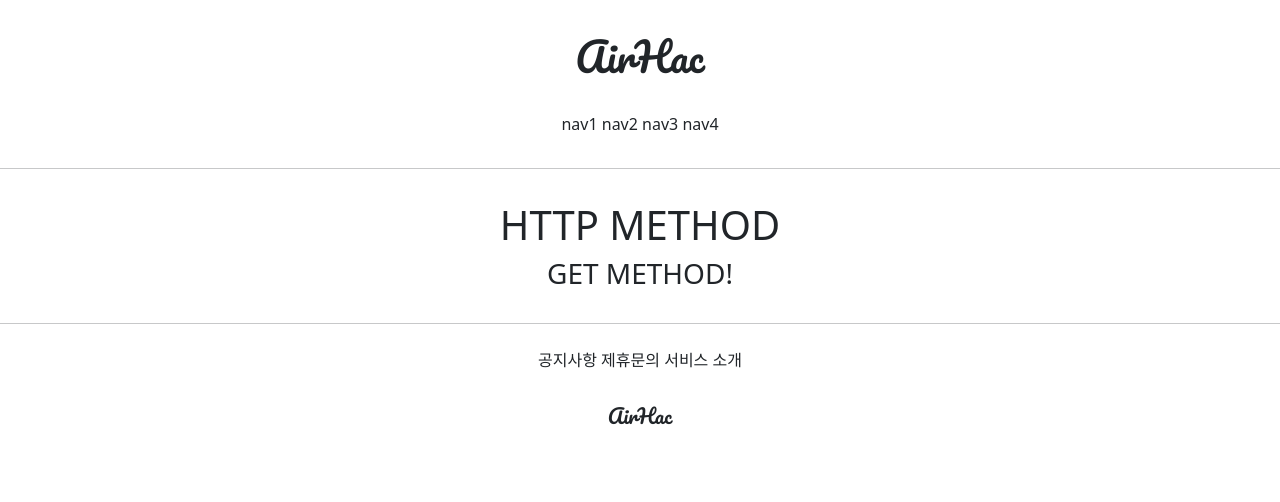
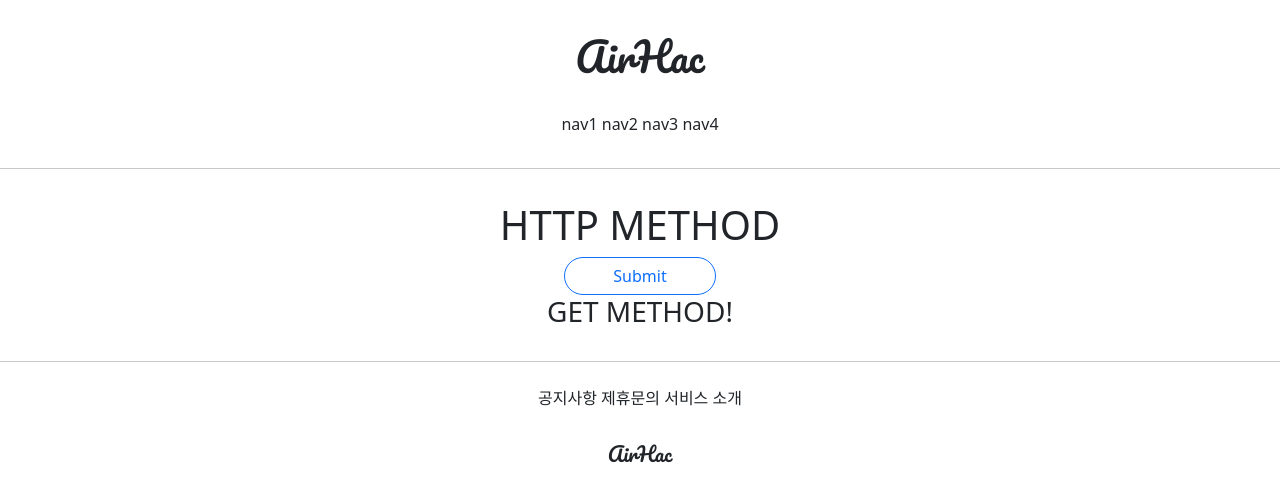
Before and after one commit to airhac/gj_web_1, a Django app: page /accounts/hello_world/ in a window 1280 px wide. Shown: the top 502 px of the page. Run offline with Django 3.2, Linux system fonts and the light colour scheme; parts of the project's set-up code (start-up, migrations or seed data) failed here and were passed over.

Commit message:
7/8 new commit 3

```diff
--- a/accountapp/templates/accountapp/hello_world.html
+++ b/accountapp/templates/accountapp/hello_world.html
@@ -5,6 +5,10 @@
     <div style="margin : 2rem; text-align : center">
     {# scroll옵션도 가능, scroll도 안보이게 할수 있음#}
         <h1>HTTP METHOD</h1>
+        <form action="/accounts/hello_world/" method = 'post'>
+            {% csrf_token %}
+            <input type="submit"; class="btn btn-outline-primary rounded-pill px-5">
+        </form>
     {#  단순 변수 출력 #}
     <h3>{{ text }}</h3>
     </div>
```
